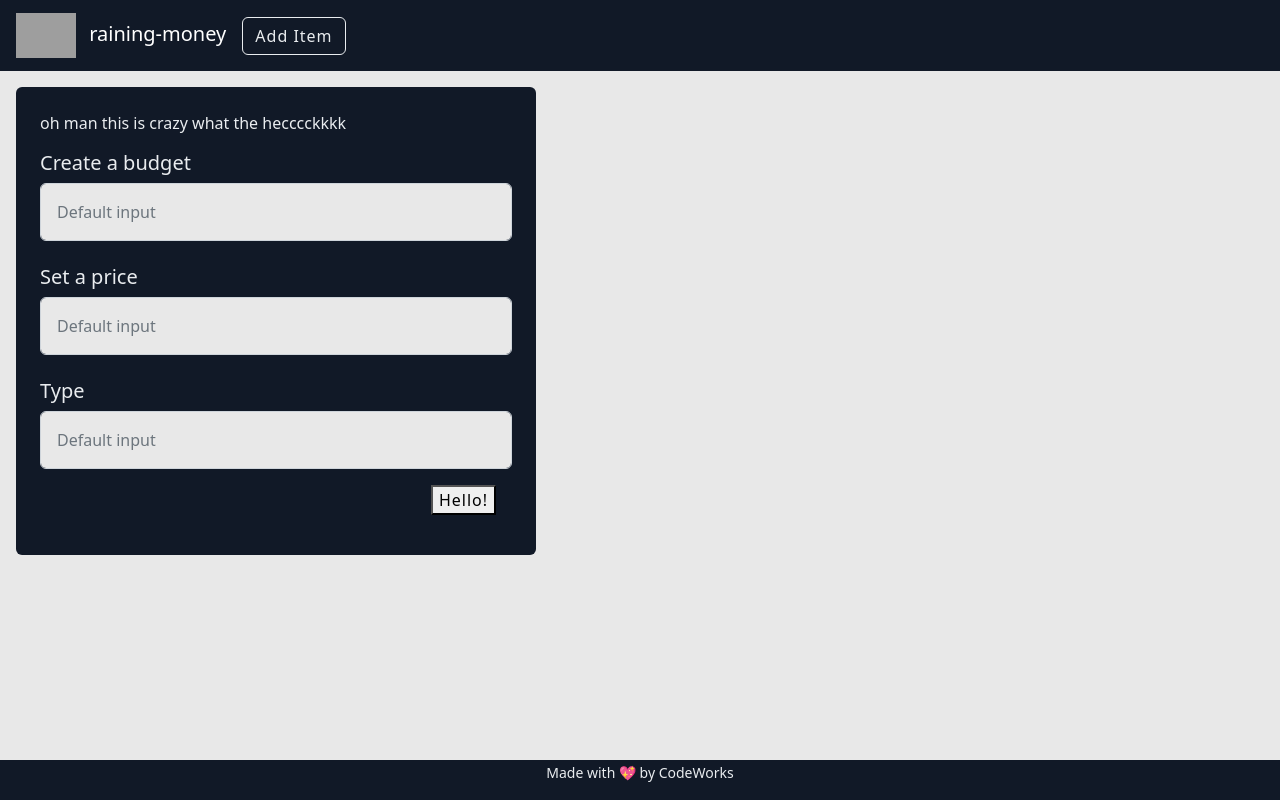
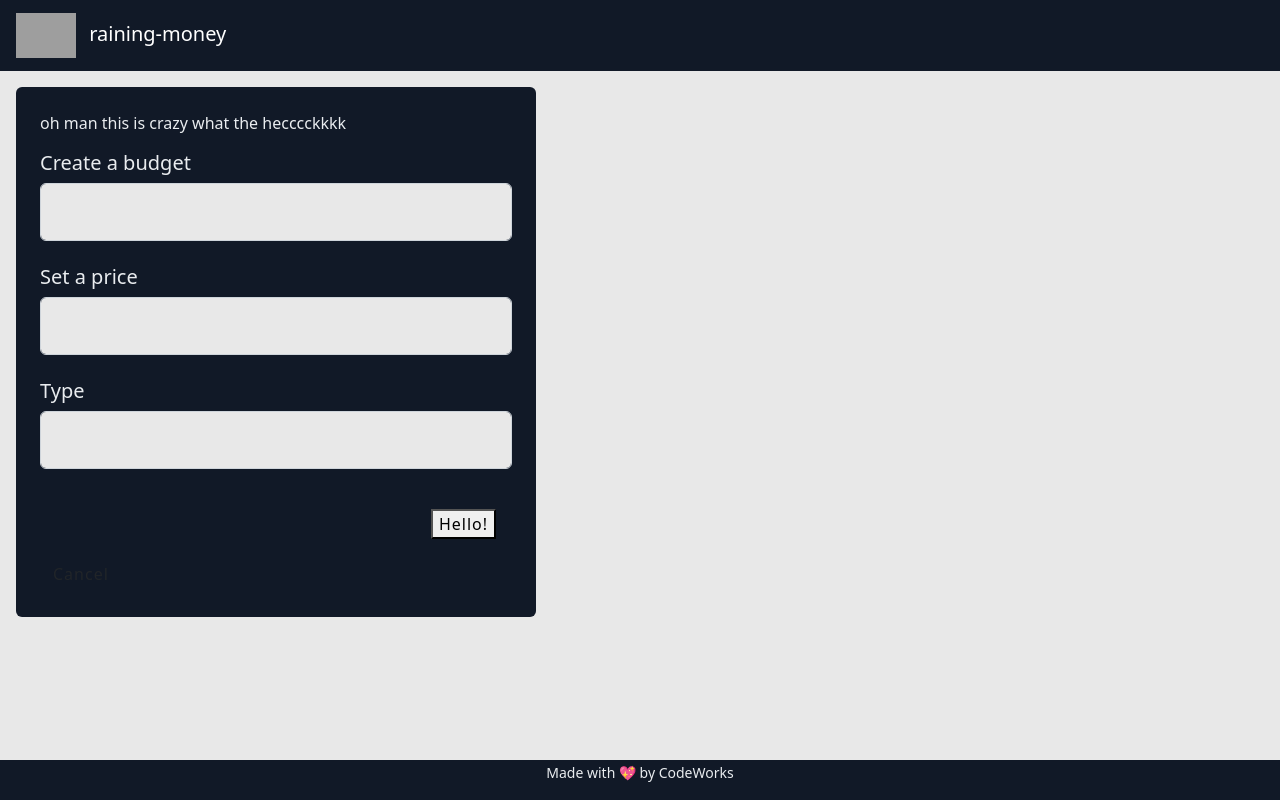
Before and after one commit to Molly-Nettleton/raining-money, a website with bundled scripts: page index.html in a window 1280 px wide. Built offline with nearby package versions, Linux system fonts and the light colour scheme; grey boxes are pictures that could not be loaded; a script that the page names is missing.

Commit message:
form change - working

```diff
--- a/app/AppState.js
+++ b/app/AppState.js
@@ -9,7 +9,8 @@ class AppState extends EventEmitter {
   // values = loadState('values', Value)
 
   /**@type {import('./Models/Item').Item[]} */
-  items = []
+  items = loadState('items', Item)
+  // NOTE ^ saves to local storage
 }
 
 export const appState = new Proxy(new AppState(), {
--- a/app/Controllers/ItemsController.js
+++ b/app/Controllers/ItemsController.js
@@ -15,7 +15,7 @@ function _drawItems() {
 export class ItemsController{
 
   constructor() {
-  // _drawItems()
+  _drawItems()
 appState.on('items', _drawItems)
 }
 
--- a/app/Services/ItemsService.js
+++ b/app/Services/ItemsService.js
@@ -15,7 +15,10 @@ class ItemService{
     let item = new Item(formData)
     appState.items = [item, ...appState.items]
     console.log(formData);
-}
+    saveState('items', appState.items)
+    console.log(appState.items)
+  }
+  // NOTE ^ saves to local storage
 
 }
 
--- a/assets/style/style.css
+++ b/assets/style/style.css
@@ -1 +1,5 @@
-/* BASIC STYLES HERE */
+.budget-scrollable {
+  max-height: 80vh;
+  overflow: auto;
+  padding: 50px;
+}
--- a/index.html
+++ b/index.html
@@ -23,27 +23,38 @@
           loading="lazy">
         <span class="ms-2">raining-money</span>
       </a>
+
+      <!--
       <div id="formbutton">
         <button class="btn btn-outline-light" data-bs-toggle="offcanvas" data-bs-target="#banana">Add Item</button>
-      </div>
+      </div> -->
+
+
     </nav>
   </header>
   <main>
+    <form onsubmit="app.itemsController.addItem()">
       <div class="row m-3" id="">
         <div class="col-5 bg-dark text-light p-4 rounded-2" id="">
           <p class="fs-8">oh man this is crazy what the hecccckkkk</p>
           <h5>Create a budget</h5>
-        <input class="form-control p-3" type="text" placeholder="Default input">
+          <input class="form-control p-3" type="text" name="name" required minlength="3" maxlength="30"> <label
+            for="name"></label>
           <br>
           <h5>Set a price</h5>
-        <input class="form-control p-3" type="text" placeholder="Default input">
+          <input class="form-control p-3" type="number" name="price" required minlength="3" maxlength="30"> <label
+            for="price"></label>
           <br>
           <h5>Type</h5>
-        <input class="form-control p-3" type="text" placeholder="Default input">
-        <div class="text-end p-3"><button>hello!</button></div>
+          <input class="form-control p-3" type="text" name="type" required minlength="3" maxlength="30"> <label
+            for="type"></label>
+          <div class="text-end p-3" id="formbutton"><button>hello!</button></div>
+          <button class="btn" type="reset">Cancel</button>
+    </form>
+
 
     </div>
-      <div class="col-7" id="items">
+    <div class="col-7 budget-scrollable" id="items">
       <!-- TODO template -->
       <!-- <div class="col-3 mb-3 bg-dark text-light p-4 rounded-2 ">
           <div class="d-flex align-items-center justify-content-evenly">
@@ -69,7 +80,6 @@
     </div>
     <div class="offcanvas-body">
 
-      <form onsubmit="app.itemsController.addItem()">
 
       <div class="form-floating mb-3">
         <input type="text" class="form-control" name="name" required minlength="3" maxlength="30">
@@ -87,7 +97,7 @@
       </div>
 
       <div class="d-flex my-4 gap-5 align-items-center">
-          <button class="btn" type="reset">Cancel</button>
+
         <button class="btn btn-primary" type="submit">Submit</button>
       </div>
 
```
Lines whose indentation alone changed are shown as unchanged.
